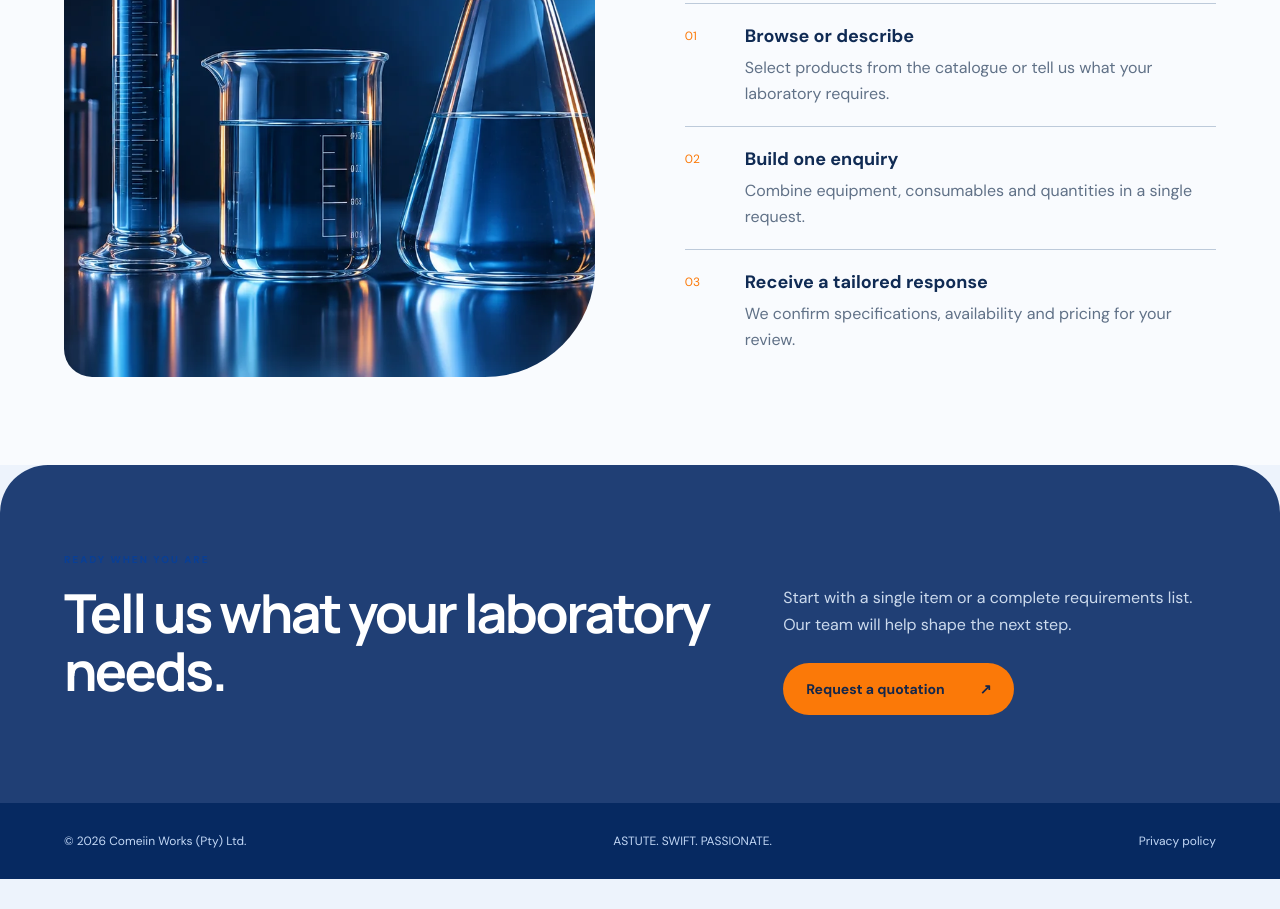
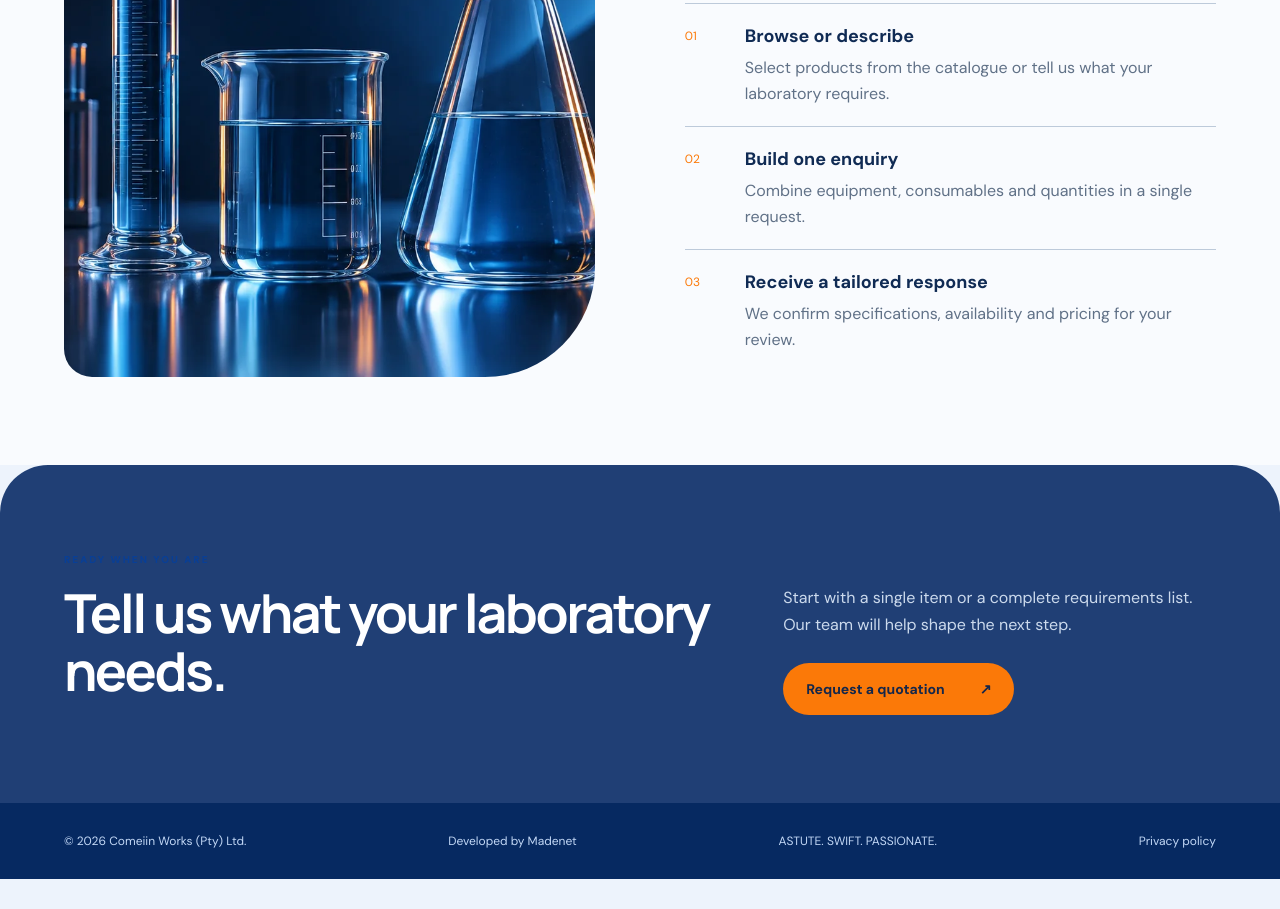
Before and after one commit to NJay-Dev/comeiin-works-website, a plain HTML site: page dist/about.html in a window 1280 px wide. Shown: the part 2443-3352 px from the top of the page. Drawn offline with nearby package versions, Linux system fonts and the light colour scheme; animation ran at ten frames a second.

Commit message:
Developer's footer tag across all pages

```diff
--- a/dist/about.html
+++ b/dist/about.html
@@ -211,6 +211,10 @@
     </main>
     <footer>
       <span>© 2026 Comeiin Works (Pty) Ltd.</span>
+      <span>
+        Developed by
+        <a href="https://madenet.netlify.app" target="_blank" rel="noopener">Madenet</a>
+      </span>
       <span>ASTUTE. SWIFT. PASSIONATE.</span>
       <a href="privacy.html">Privacy policy</a>
     </footer>
```
Also changed, not shown: dist/catalogue.html (+4 -0 lines), dist/privacy.html (+4 -0 lines).
